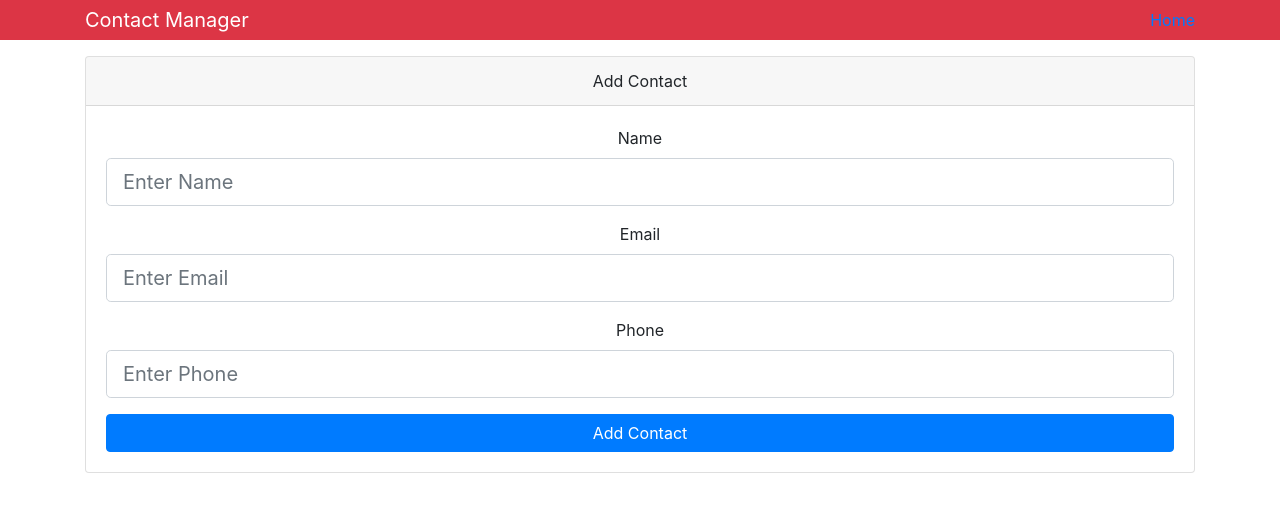
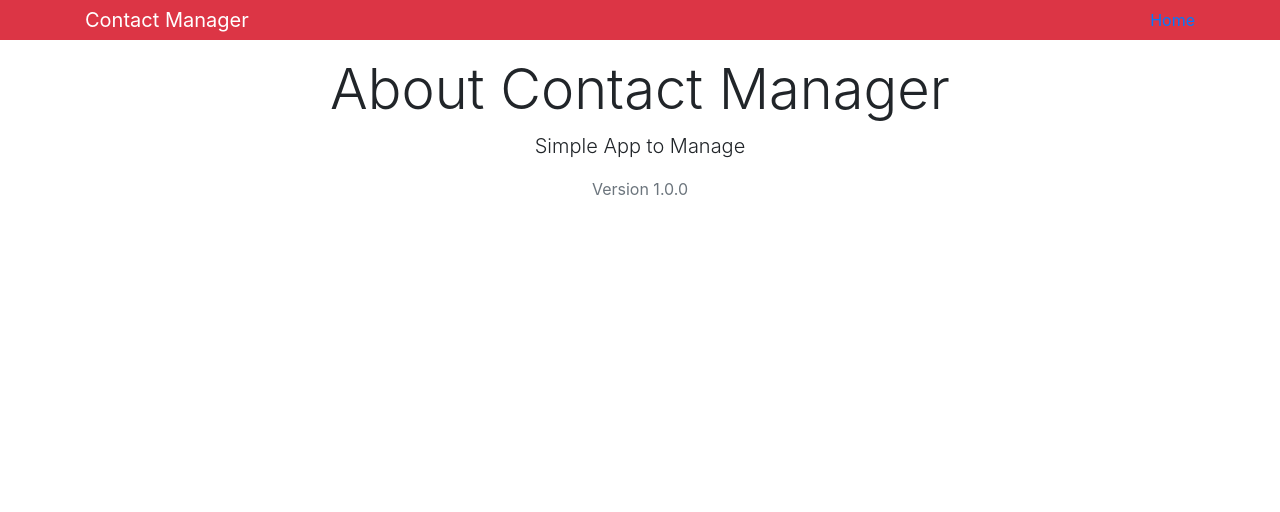
Before and after one commit to heretodesign/contactmanager-react-app, a React (Create React App) app: page /about in a window 1280 px wide. Shown: the top 512 px of the page. Built offline with nearby package versions, Linux system fonts and the light colour scheme.

Commit message:
split the pages using react-router-dom and added About page

```diff
--- a/src/App.js
+++ b/src/App.js
@@ -2,9 +2,9 @@
 import { BrowserRouter as Router, Route, Switch } from 'react-router-dom'
 import Contacts from './components/contacts/Contacts'
 import Header from './components/layout/Header'
+import About from './components/pages/About'
 import AddContact from './components/contacts/AddContact'
 import { Provider } from './context'
-
 
 import './App.css';
 import 'bootstrap/dist/css/bootstrap.min.css'
@@ -12,13 +12,19 @@
 function App() {
   return (
     <Provider>
-      <div className="App">
-        <Header branding="Contact Manager" />
-          <div className="container">
-            <AddContact />
-            <Contacts />
+      <Router>
+        <div className="App">
+          <Header branding="Contact Manager" />
+            <div className="container">
+              <Switch>
+                <Route exact path="/" component={Contacts} />
+                <Route exact path="/contact/add" component={AddContact} />
+                <Route exact path="/contact" component={Contacts} />
+                <Route exact path="/about" component={About} />
+              </Switch>
+          </div>
         </div>
-      </div>
+      </Router>
     </Provider>
 
   );
--- a/src/components/contacts/Contacts.js
+++ b/src/components/contacts/Contacts.js
@@ -22,6 +22,9 @@
                     const { contacts } = value
                     return (
                         <React.Fragment>
+                            <h1 className="display-4 mb-2">
+                                <span className="text-danger">Contact </span>List
+                            </h1>
                             {contacts.map(contact => {
                                 <Contact
                                     key={contact.id}
--- /dev/null
+++ b/src/components/pages/About.js
@@ -0,0 +1,13 @@
+import React from 'react';
+
+const About = () => {
+    return (
+        <div>
+            <h1 className="display-4">About Contact Manager</h1>
+            <p className="lead">Simple App to Manage</p>
+            <p className="text-secondary">Version 1.0.0</p>
+        </div>
+    );
+};
+
+export default About;
```
